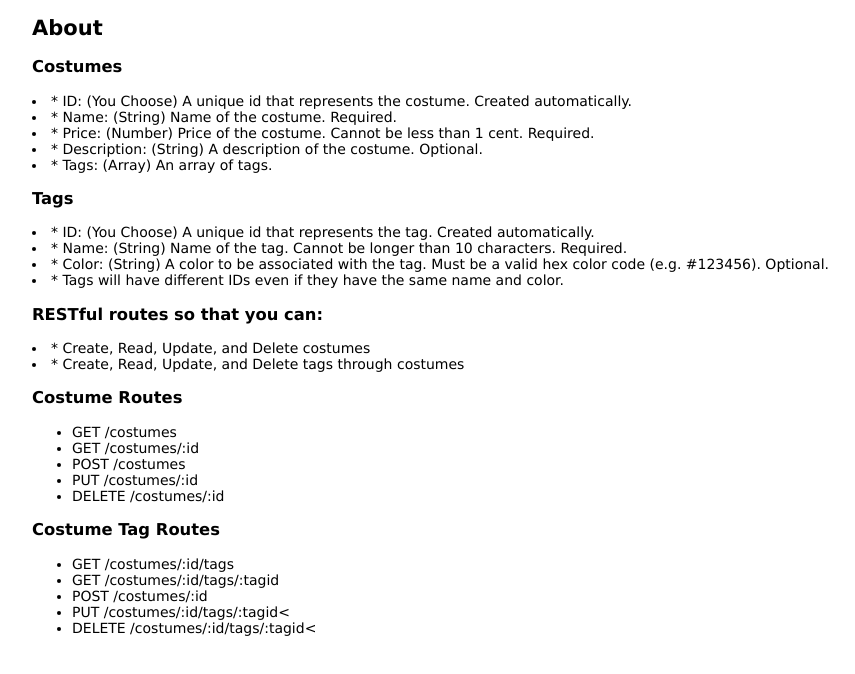
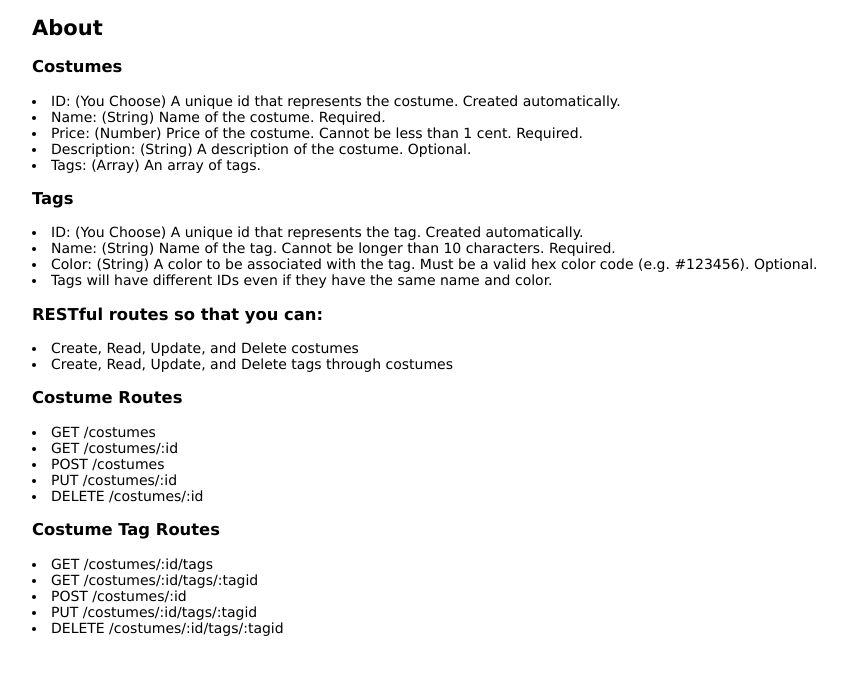
Before and after one commit to andychuong/costumes-api, a website: page public/index.html in a window 1280 px wide. Shown: the part 94-768 px from the top of the page, without its empty margins (26-881 px from the left). Drawn offline with Linux system fonts and the light colour scheme.

Commit message:
update index.html

```diff
--- a/public/index.html
+++ b/public/index.html
@@ -9,37 +9,33 @@
   <h1>Costume API</h1>
   <h2>About</h2>
   <h3>Costumes</h3>
-  <li>* ID: (You Choose) A unique id that represents the costume. Created automatically.</li>
-  <li>* Name: (String) Name of the costume. Required.</li>
-  <li>* Price: (Number) Price of the costume. Cannot be less than 1 cent. Required.</li>
-  <li>* Description: (String) A description of the costume. Optional.</li>
-  <li>* Tags: (Array) An array of tags.</li>
+  <li> ID: (You Choose) A unique id that represents the costume. Created automatically.</li>
+  <li> Name: (String) Name of the costume. Required.</li>
+  <li> Price: (Number) Price of the costume. Cannot be less than 1 cent. Required.</li>
+  <li> Description: (String) A description of the costume. Optional.</li>
+  <li> Tags: (Array) An array of tags.</li>
   <h3>Tags</h3>
-  <li>* ID: (You Choose) A unique id that represents the tag. Created automatically.</li>
-  <li>* Name: (String) Name of the tag. Cannot be longer than 10 characters. Required.</li>
-  <li>* Color: (String) A color to be associated with the tag. Must be a valid hex color code (e.g. #123456). Optional.</li>
-  <li>* Tags will have different IDs even if they have the same name and color.</li>
+  <li> ID: (You Choose) A unique id that represents the tag. Created automatically.</li>
+  <li> Name: (String) Name of the tag. Cannot be longer than 10 characters. Required.</li>
+  <li> Color: (String) A color to be associated with the tag. Must be a valid hex color code (e.g. #123456). Optional.</li>
+  <li> Tags will have different IDs even if they have the same name and color.</li>
 
   <h3>RESTful routes so that you can:</h3>
 
-  <li>* Create, Read, Update, and Delete costumes</li>
-  <li>* Create, Read, Update, and Delete tags through costumes</li>
+  <li> Create, Read, Update, and Delete costumes</li>
+  <li> Create, Read, Update, and Delete tags through costumes</li>
   <h3>Costume Routes</h3>
-  <ul>
     <li>GET /costumes</li>
     <li>GET /costumes/:id</li>
     <li>POST /costumes</li>
     <li>PUT /costumes/:id</li>
     <li>DELETE /costumes/:id</li>
-  </ul>
   <h3>Costume Tag Routes</h3>
-  <ul>
     <li>GET /costumes/:id/tags</li>
     <li>GET /costumes/:id/tags/:tagid</li>
     <li>POST /costumes/:id</li>
-    <li>PUT /costumes/:id/tags/:tagid<</li>
-    <li>DELETE /costumes/:id/tags/:tagid<</li>
-  </ul>
+    <li>PUT /costumes/:id/tags/:tagid</li>
+    <li>DELETE /costumes/:id/tags/:tagid</li>
 </body>
 
 </html>
```
